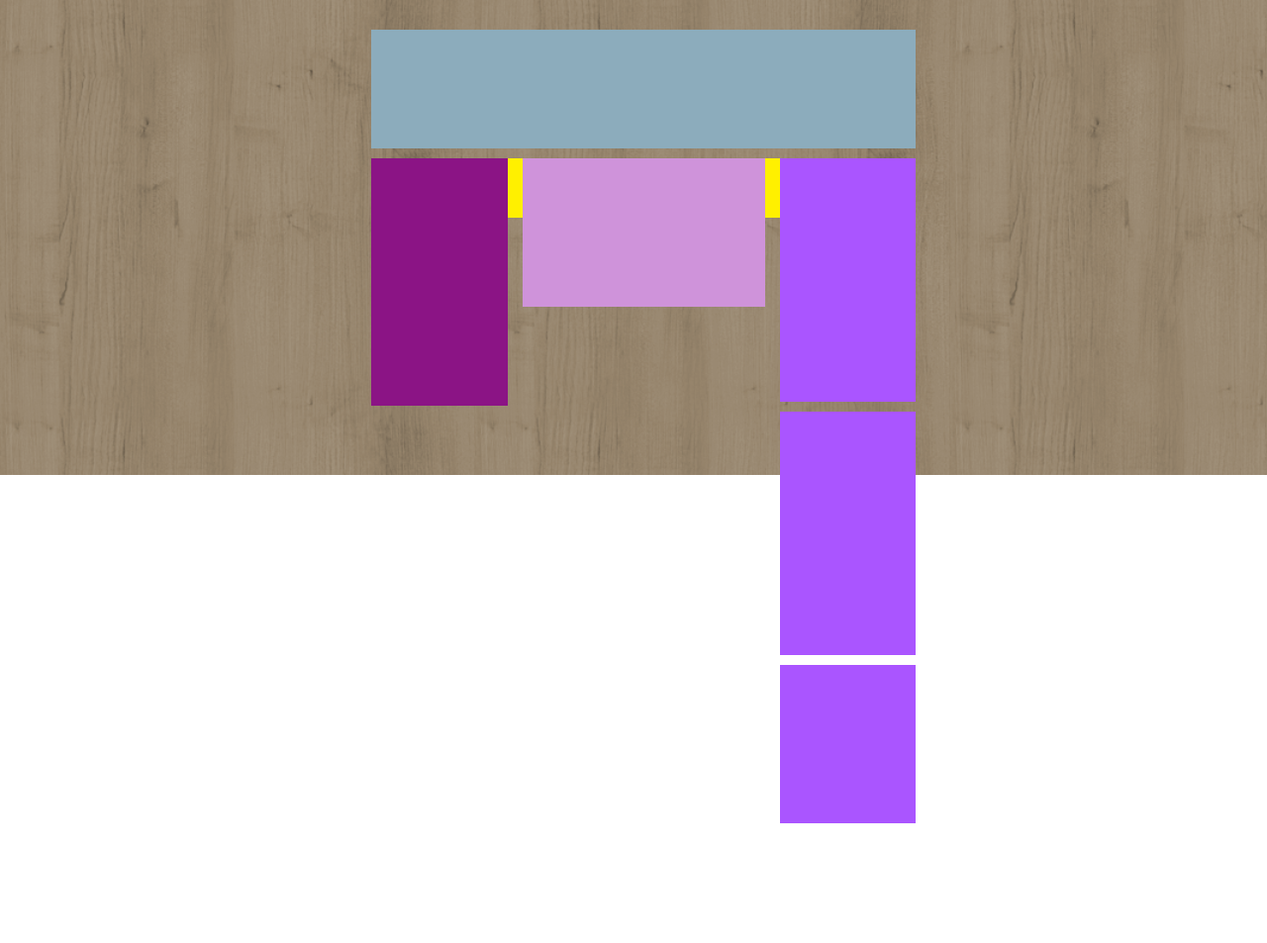
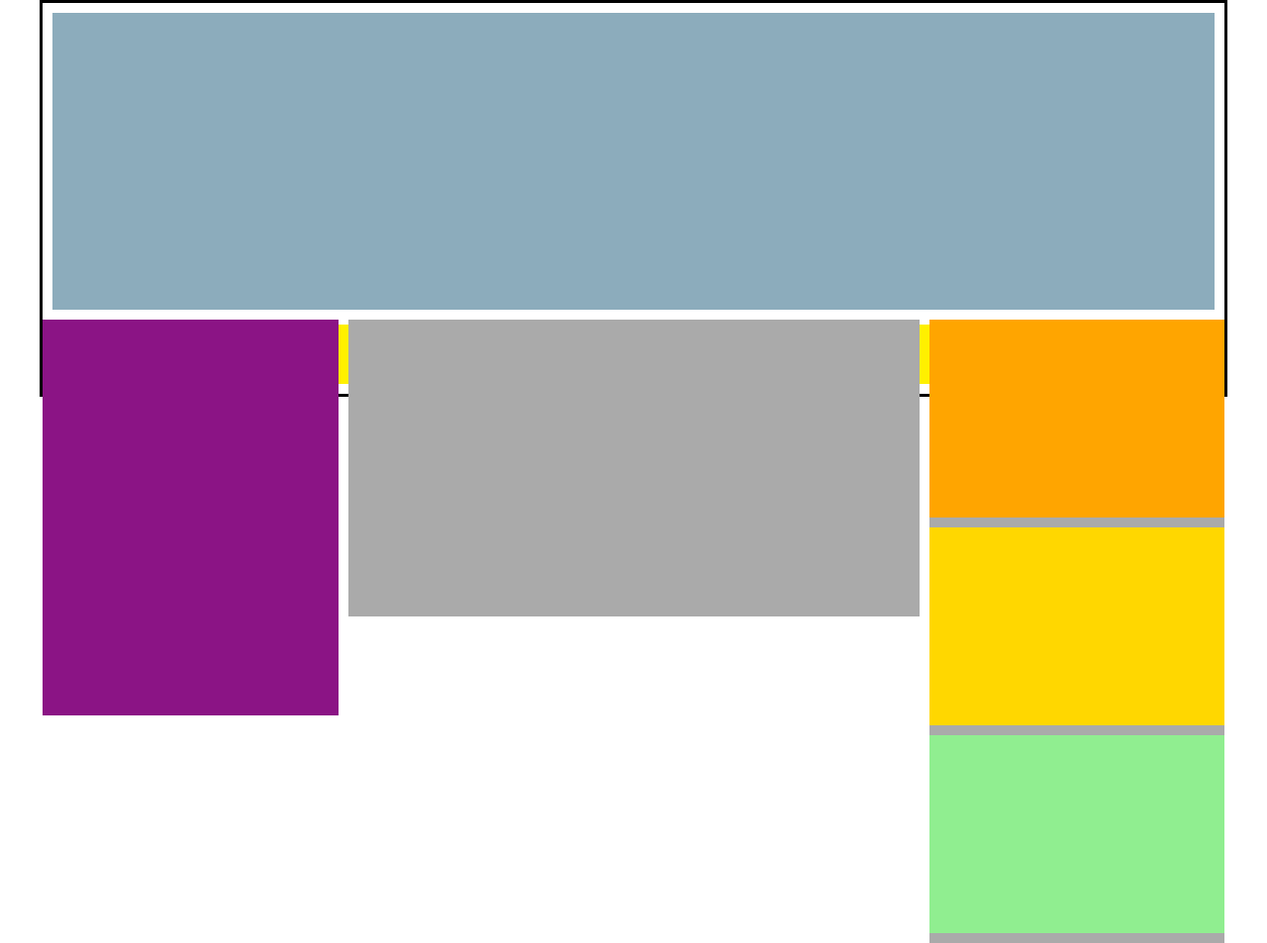
Before and after one commit to danielpellegrini/htmlcss-wp, a plain HTML site: page index.html in a window 1280 px wide. Shown: the whole page at 99% size. Before the commit the page ends 832 px from the top, so only its background shows below. Drawn offline with Linux system fonts and the light colour scheme.

Commit message:
working on it - pt 2

```diff
--- a/css/style.css
+++ b/css/style.css
@@ -4,89 +4,74 @@
   padding: 0;
 }
 
-#background {
-  width: 1300px;
-  height: auto;
+.container {
+  width: 1200px;
   margin: 0 auto;
-  background-image: url(../img/background-image.png);
-  background-size: contain;
-}
-
-#container {
-  width: 50%;
-  height: auto;
-  margin: 0 auto;
-  padding: 15px 25px 0;
-  /* border: 3px solid black; */
-}
-
-.content {
-  /* width: auto; */
-  height: auto;
-  margin: 0 auto;
-  padding: 15px 25px 0;
-  /* border: 3px solid black; */
+  border: 3px solid black;
 }
 
 header {
-  width: 100%;
-  height: 120px;
-  background-color: #8CACBC;
+  height: 300px;
+  background: #8CACBC;
+  margin: 10px;
+}
+
+.left-box {
+  width: 25%;
+  height: 400px;
+  background: #8B1485;
+}
+
+.center-box {
+  width: 50%;
+  padding: 0 10px;
+}
+
+main {
+  background: #aaa;
+  height: 300px;
+}
+
+.right-box {
+  width: 25%;
+  background: #aaa;
+}
+
+.right {
+  background: #ccc;
+  height: 200px;
+}
+
+.right:nth-child(1) {
+  background: orange;
   margin-bottom: 10px;
 }
 
+.right:nth-child(2) {
+  background: gold;
+  margin-bottom: 10px;
+}
+
+.right:nth-child(3) {
+  background: lightgreen;
+  margin-bottom: 10px;
+}
+
+/* utility */
 .clearfix::after {
   content: "";
   display: table;
   clear: both;
 }
 
-.left-box {
-  width: 25%;
-  height: 250px;
-  background-color: #8B1485;
-}
-
-.center-box {
-  width: calc(50% - 30px);
-  height: 150px;
-  background-color: #CF93DA;
-  margin: 0 15px 10px;
-}
-
-.right-box {
-  width: 25%;
-  height: 320px;
-  float: left;
-}
-
-.right:first-child {
-  width: 100%;
-  height: calc(80% - 10px);
-  background: #a5f;
-  margin-bottom: 10px;
-}
-
-.right:nth-child(2) {
-  width: 100%;
-  height: calc(80% - 10px);
-  background: #a5f;
-  margin-bottom: 10px;
-}
-
-.right:nth-child(3) {
-  width: 100%;
-  height: 50%;
-  background: #a5f;
-}
-
 .fl {
   float: left;
 }
+/* /utility */
 
 footer {
-  width: 100%;
+  margin-top: 15px;
   height: 60px;
-  background-color: #FFF000;
+  background: #FFF000;
   margin-bottom: 10px;
 }
--- a/index.html
+++ b/index.html
@@ -5,51 +5,44 @@
     <link rel="stylesheet" href="css/style.css">
     <title>WordPresStructure</title>
   </head>
+  <body>
 
-  <body>
-    <!-- background image -->
-    <div id="background">
     <!-- main container -->
-      <div id="container" >
-        <!-- content -->
-        <div class="content clearfix">
+    <div class="container">
 
       <!-- head -->
-          <header>
-          </header>
+      <header></header>
       <!-- /head -->
 
+      <!-- content-box -->
+      <div class:"clearfix">
         <!-- left side -->
-          <div class="left-box fl">
-          </div>
+        <div class="left-box fl"></div>
         <!-- /left side -->
 
         <!-- center -->
         <div class="center-box fl">
+          <main></main>
         </div>
         <!-- /center -->
 
         <!-- right side -->
         <div class="right-box fl">
-            <div class="right">
-            </div>
-            <div class="right">
-            </div>
-            <div class="right">
-            </div>
+          <div class="right"></div>
+          <div class="right"></div>
+          <div class="right"></div>
         </div>
         <!-- /right side -->
 
+      </div>
+      <!-- content-box -->
+
       <!-- bottom -->
-          <footer class:"fl"></footer>
+      <footer></footer>
       <!-- /bottom -->
-        </div>
-        <!-- /content -->
+
     </div>
     <!-- /main container -->
-    </div>
-    <!-- /background image -->
-
 
   </body>
 </html>
```
Lines whose indentation alone changed are shown as unchanged.
